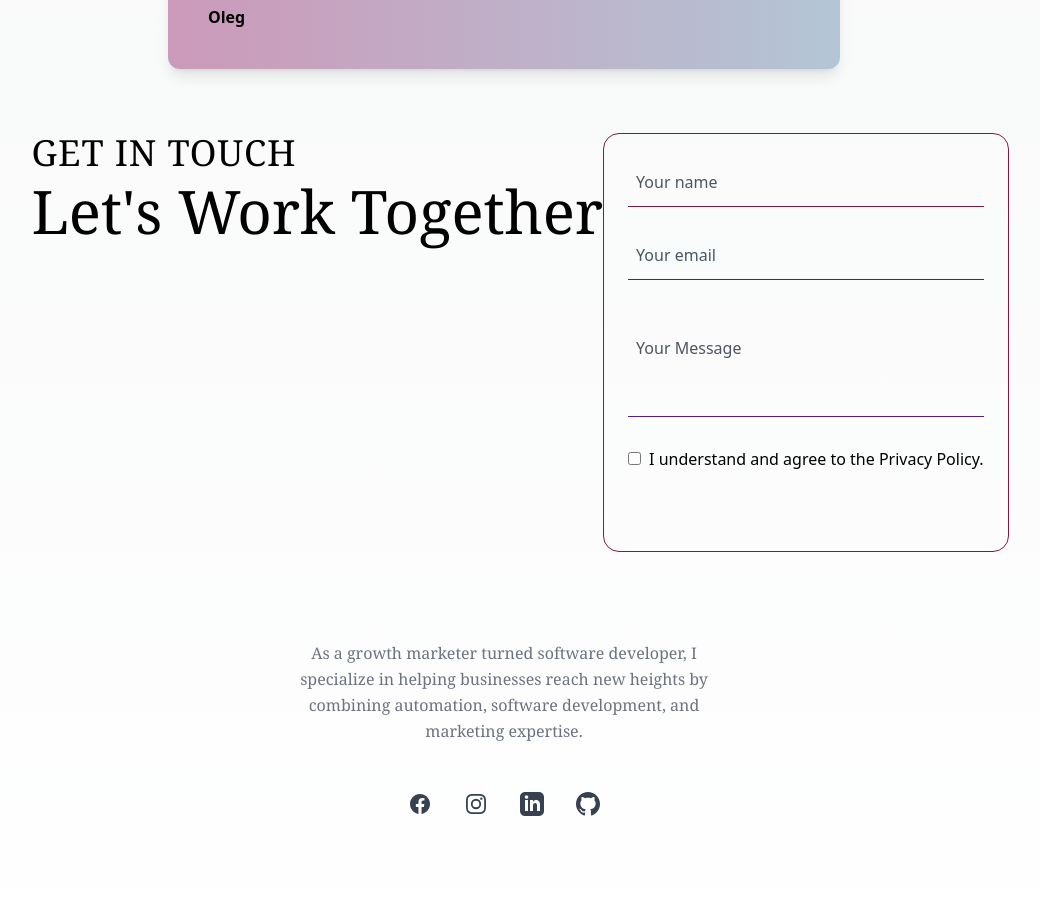
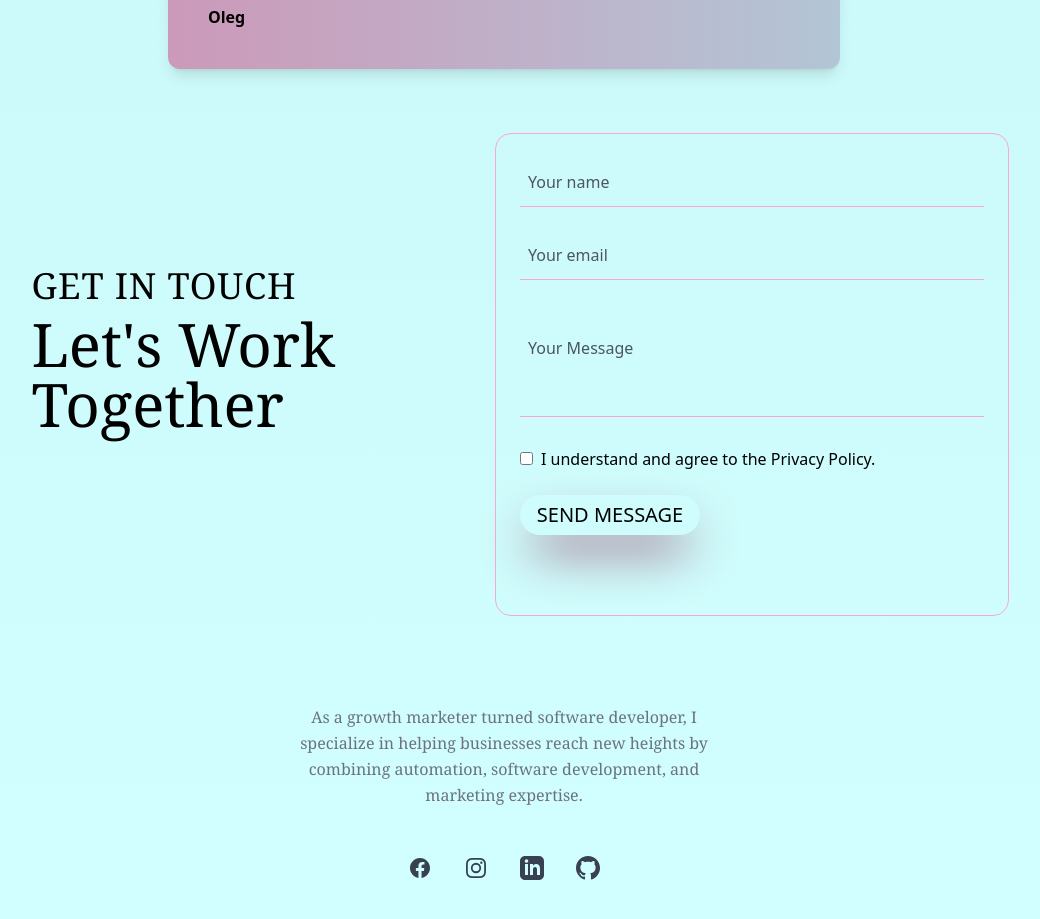
Before and after one commit to scare-destiny/venger.me-new, a Next.js app: page / in a window 1280 px wide. Shown: the part 5680-6599 px from the top of the page, without its empty margins (136-1176 px from the left). Built offline with nearby package versions, Linux system fonts and the light colour scheme.

Commit message:
added form

```diff
--- a/components/ContactForm/ContactForm.jsx
+++ b/components/ContactForm/ContactForm.jsx
@@ -1,28 +1,42 @@
+import { useState } from "react"
+
+
 export default function ContactForm() {
+	const [name, setName] = useState("")
+	const [email, setEmail] = useState("")
+	const [message, setMessage] = useState("")
+	const [terms, setTerms] = useState(false)
+
+
 	return <section className="pt-16  md:ml-8">
 		<div className="container mx-auto">
       <div className="flex flex-col lg:flex-row  dark:text-white">
-				<div>
-						<h4 className="text-4xl font-serif  uppercase  tracking-wide mb-2">
+				<div className="md:flex-1 md:flex-col md:flex items-center md:items-start md:justify-center">
+						<h4 className="text-4xl font-serif   uppercase  tracking-wide mb-2">
 Get In Touch
 						</h4>
-						<h2 className="text-6xl font-serif leading-none mb-12">
+						<h2 className="text-6xl  font-serif  leading-none mb-12">
 Let&apos;s Work Together
 						</h2>
 				</div>
-				<form className="flex-1 rounded-2xl flex flex-col gap-y-6 pb-20 p-6 border border-pink-900">
+				<form className="flex-1 rounded-2xl flex flex-col gap-y-6 pb-20 p-6 border  border-pink-300">
 						<div>
-						<input type="text" name="name" class="w-full px-2 bg-transparent border-b border-pink-900 py-3 outline-none placeholder:text-gray-600 dark:placeholder:text-white focus:border-pink-400 transition-all duration-300" placeholder="Your name" autocomplete="name"/>
+						<input value={name} onChange={(e) => setName(e.target.value)}  type="text" name="name" className="w-full px-2 bg-transparent border-b border-pink-300 py-3 outline-none placeholder:text-gray-600 dark:placeholder:text-white focus:border-pink-400 transition-all duration-300" placeholder="Your name" autoComplete="name"/>
 						</div>
 						<div>
-						<input type="text" name="email" class="w-full px-2 bg-transparent border-b border-purple-900 py-3 outline-none placeholder:text-gray-600 dark:placeholder:text-white focus:border-purple-400 transition-all duration-300" placeholder="Your email" autocomplete="email"/>
+						<input value={email} onChange={(e) => setEmail(e.target.value)} type="text" name="email" className="w-full px-2 bg-transparent border-b border-pink-300 py-3 outline-none placeholder:text-gray-600 dark:placeholder:text-white focus:border-pink-400 transition-all duration-300" placeholder="Your email" autoComplete="email"/>
 						</div>
 						<div>
-						<textarea name="message" class="w-full px-2 bg-transparent border-b border-purple-900 py-8 outline-none placeholder:text-gray-600 dark:placeholder:text-white transition-all focus:border-purple-400 duration-300 resize-none" placeholder="Your Message"></textarea>
+						<textarea value={message} onChange={(e) => setMessage(e.target.value)} name="message" className="w-full px-2 bg-transparent border-b border-pink-300 py-8 outline-none placeholder:text-gray-600 dark:placeholder:text-white transition-all focus:border-pink-400 duration-300 resize-none" placeholder="Your Message"></textarea>
 						</div>
 						<div>
-						<input class="mr-2" type="checkbox" id="accept_terms" name="accept_terms"/>
-						<label class="font-medium" for="accept_terms">I understand and agree to the Privacy Policy.</label>
+						<input value={terms} onChange={(e) => setTerms(!terms)} className="mr-2" type="checkbox" id="accept_terms" name="accept_terms"/>
+						<label className="font-medium" htmlFor="accept_terms">I understand and agree to the Privacy Policy.</label>
+						</div>
+						<div className="flex flex-col lg:flex-row justify-between items-center gap-8">
+<button className="  text-center font-extralight text-xl w-[9em] h-[2em] rounded-full before:rounded-full  shadow-2xl shadow-pink-900 uppercase">
+Send Message
+</button>
 						</div>
 				</form>
 			</div>
--- a/styles/globals.css
+++ b/styles/globals.css
@@ -10,8 +10,8 @@
     'Fira Mono', 'Droid Sans Mono', 'Courier New', monospace;
 
   --foreground-rgb: 0, 0, 0;
-  --background-start-rgb: 214, 219, 220;
-  --background-end-rgb: 255, 255, 255;
+  --background-start-rgb: 170, 219, 220;
+  --background-end-rgb: 210, 255, 255;
 
   --primary-glow: conic-gradient(
     from 180deg at 100% 50%,
```
